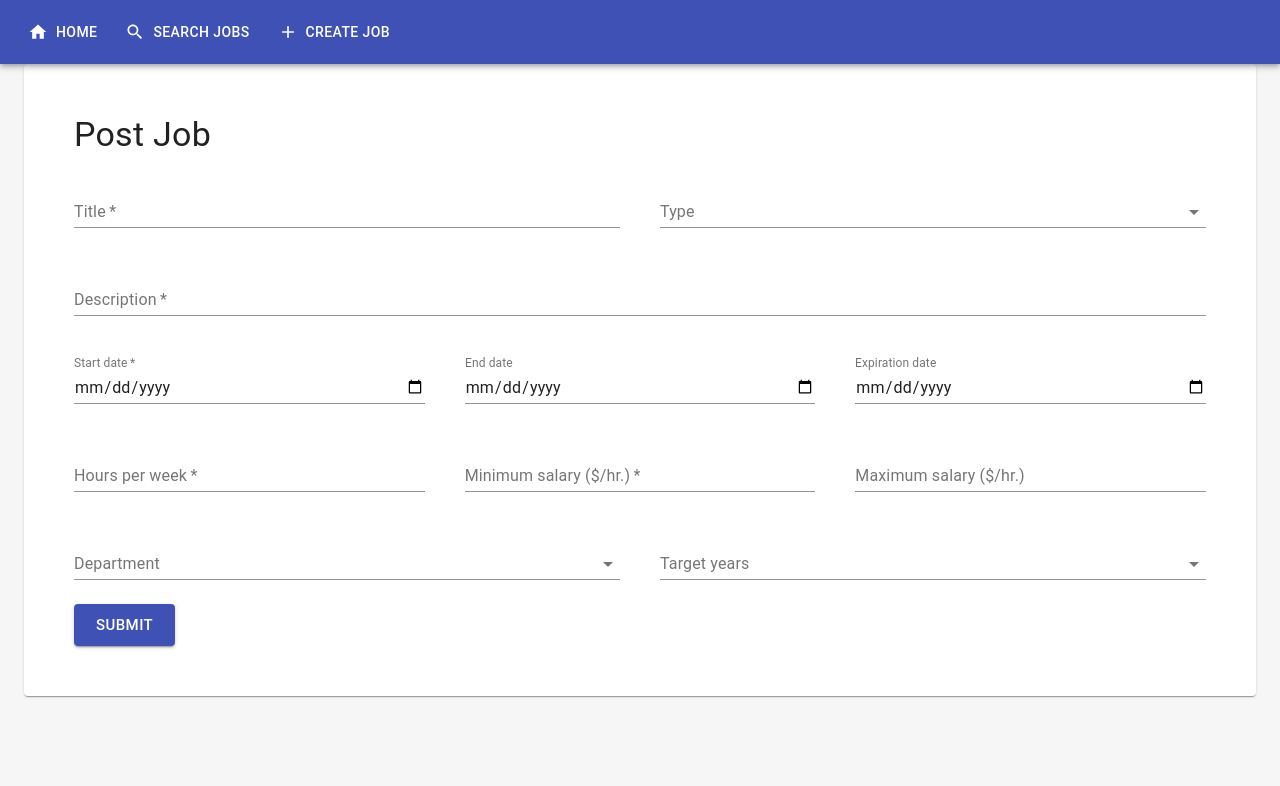
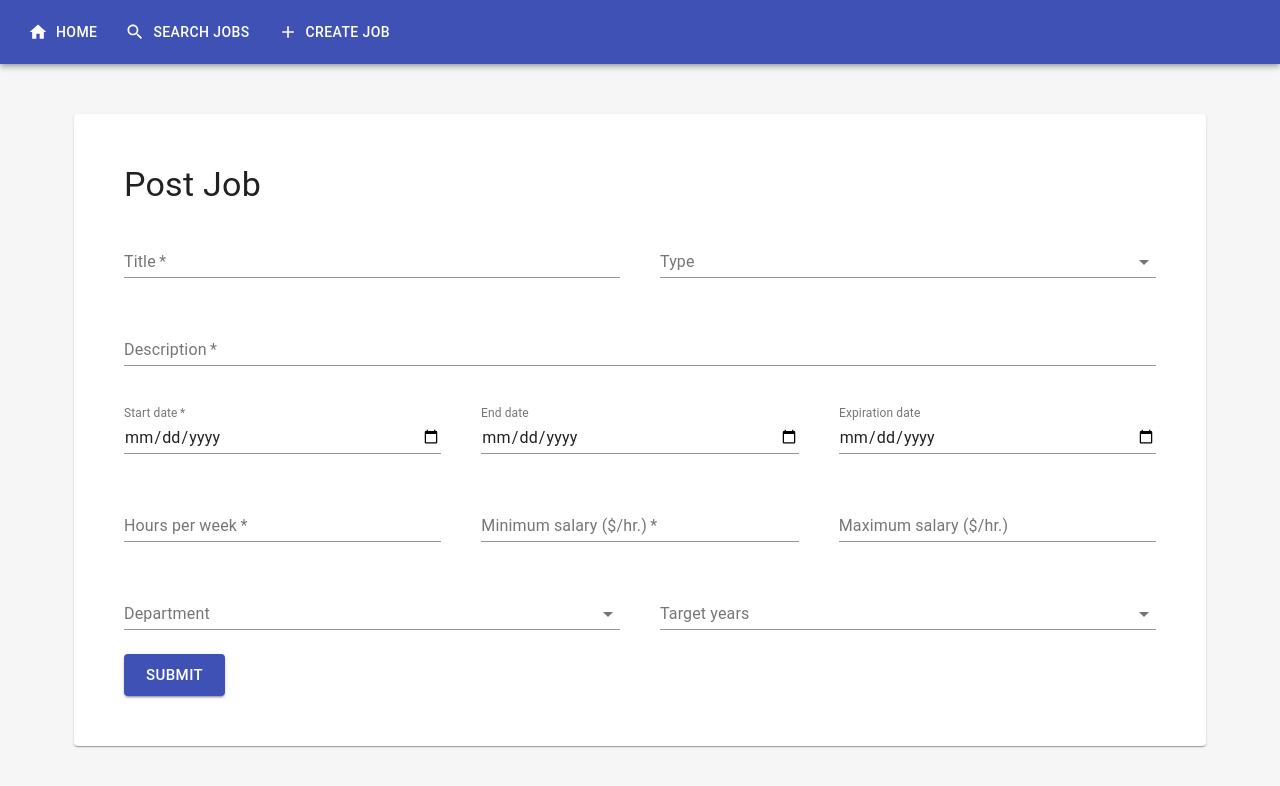
Before and after one commit to vtruo009/R-Match, a React (Create React App) app in the folder src/client/: page /create-job in a window 1280 px wide. Shown: the top 786 px of the page. Built offline with nearby package versions, Linux system fonts and the light colour scheme.

Commit message:
Adds margin in page

```diff
--- a/src/client/src/Pages/CreateJob.tsx
+++ b/src/client/src/Pages/CreateJob.tsx
@@ -1,7 +1,11 @@
 import React from 'react';
 import JobForm from '../Domains/Jobs/JobForm/JobForm';
 function CreateJob() {
-    return <JobForm />
+    return (
+        <div style={{ margin: 50 }}>
+            <JobForm />
+        </div>
+    );
 }
 
 export default CreateJob;
```
